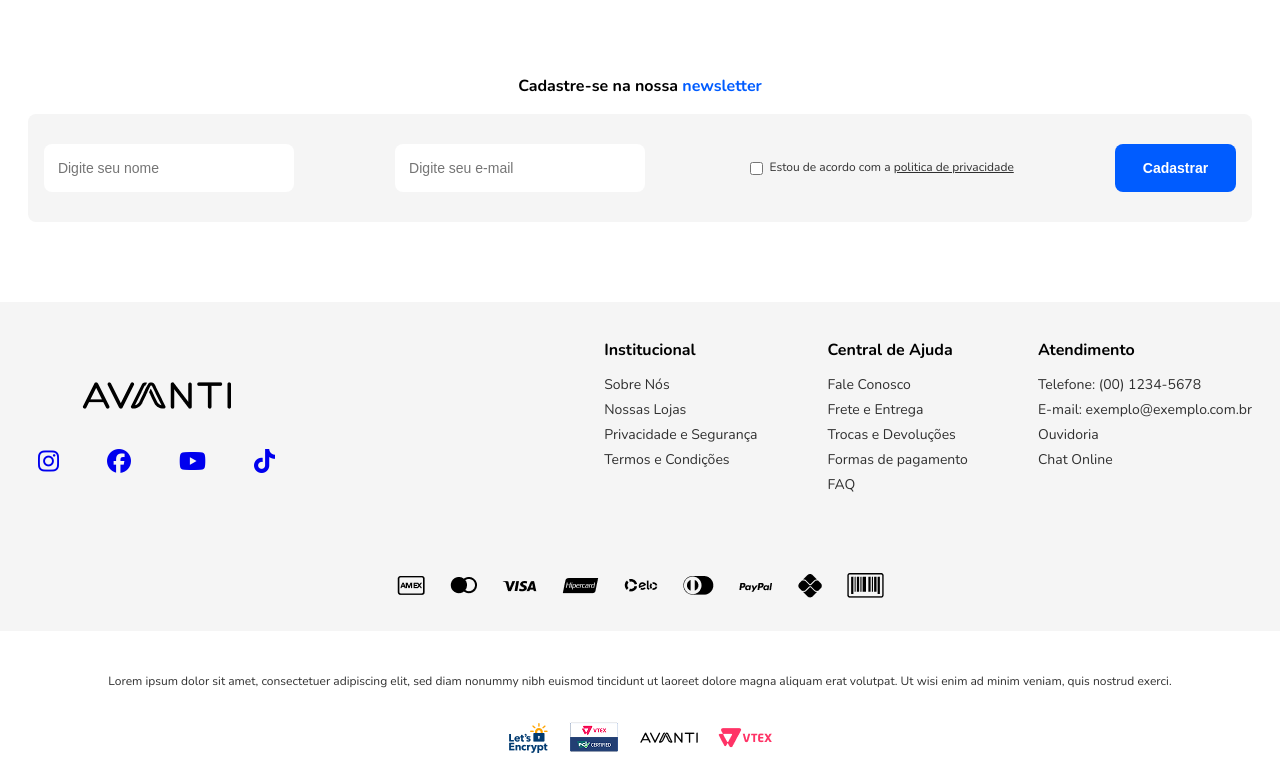
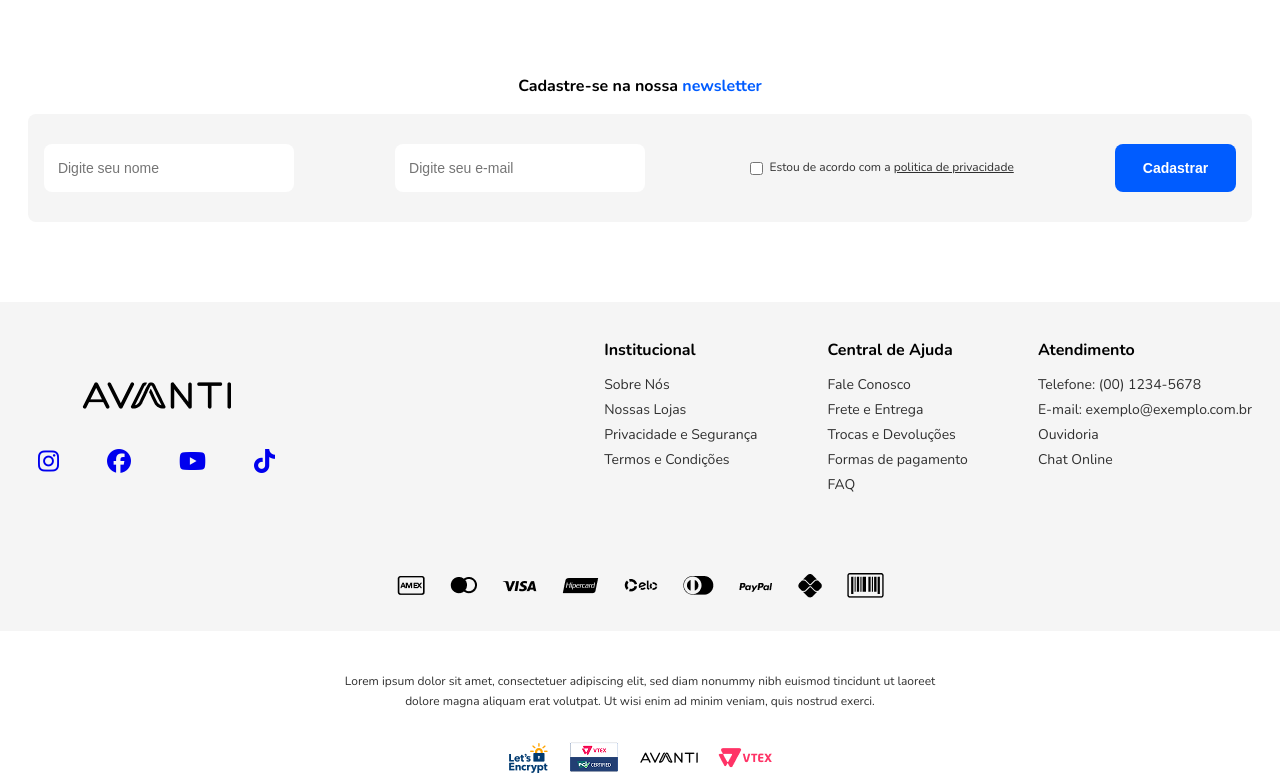
Before and after one commit to renata-aline/avanti, a website: page src/index.html in a window 1280 px wide. Shown: the part 3769-4553 px from the top of the page. Drawn offline with nearby package versions, Linux system fonts and the light colour scheme; files that its build step writes are made by us from their sources.

Commit message:
adicoinado media query seção de partner desktop

```diff
--- a/src/index.html
+++ b/src/index.html
@@ -780,12 +780,14 @@
 
         <div class="partner">
           <div class="content">
-            <p class="partner__text">
-              Lorem ipsum dolor sit amet, consectetuer adipiscing elit, sed diam
-              nonummy nibh euismod tincidunt ut laoreet dolore magna aliquam
-              erat volutpat. Ut wisi enim ad minim veniam, quis nostrud exerci.
+            <div class="partner__text">
+              <p class="partner__text_paragraph">
+                Lorem ipsum dolor sit amet, consectetuer adipiscing elit, sed
+                diam nonummy nibh euismod tincidunt ut laoreet dolore magna
+                aliquam erat volutpat. Ut wisi enim ad minim veniam, quis
+                nostrud exerci.
               </p>
-            <div class="partner__logos">
+              <div class="partner__text_logos">
                 <img
                   src="/src/assets/images/logo-lets-encrypt.png"
                   alt="Logo lets-encrypt "
@@ -798,7 +800,11 @@
                   src="/src/assets/images/logo-avanti-footer.png"
                   alt="Logo avanti"
                 />
-              <img src="/src/assets/images/logo-vertex.png" alt="Logo vertex" />
+                <img
+                  src="/src/assets/images/logo-vertex.png"
+                  alt="Logo vertex"
+                />
+              </div>
             </div>
           </div>
         </div>
--- a/src/scss/components/footer/_partner.scss
+++ b/src/scss/components/footer/_partner.scss
@@ -5,14 +5,29 @@
   overflow: hidden;
 
   &__text {
+    box-sizing: border-box;
+
+    @media (min-width: 1024px) {
+      display: flex;
+      flex-direction: column;
+      align-items: center;
+      text-align: center;
+      margin: auto;
+    }
+
+    &_paragraph {
       color: $text-secondary-color;
       font-weight: 400;
       font-size: 12px;
       line-height: 20px;
       text-align: center;
+
+      @media (min-width: 1024px) {
+        width: 50%;
+      }
     }
 
-  &__logos {
+    &_logos {
       display: flex;
       align-items: center;
       justify-content: center;
@@ -20,3 +35,4 @@
       margin-top: 30px;
     }
   }
+}
```
Lines whose indentation alone changed are shown as unchanged.
